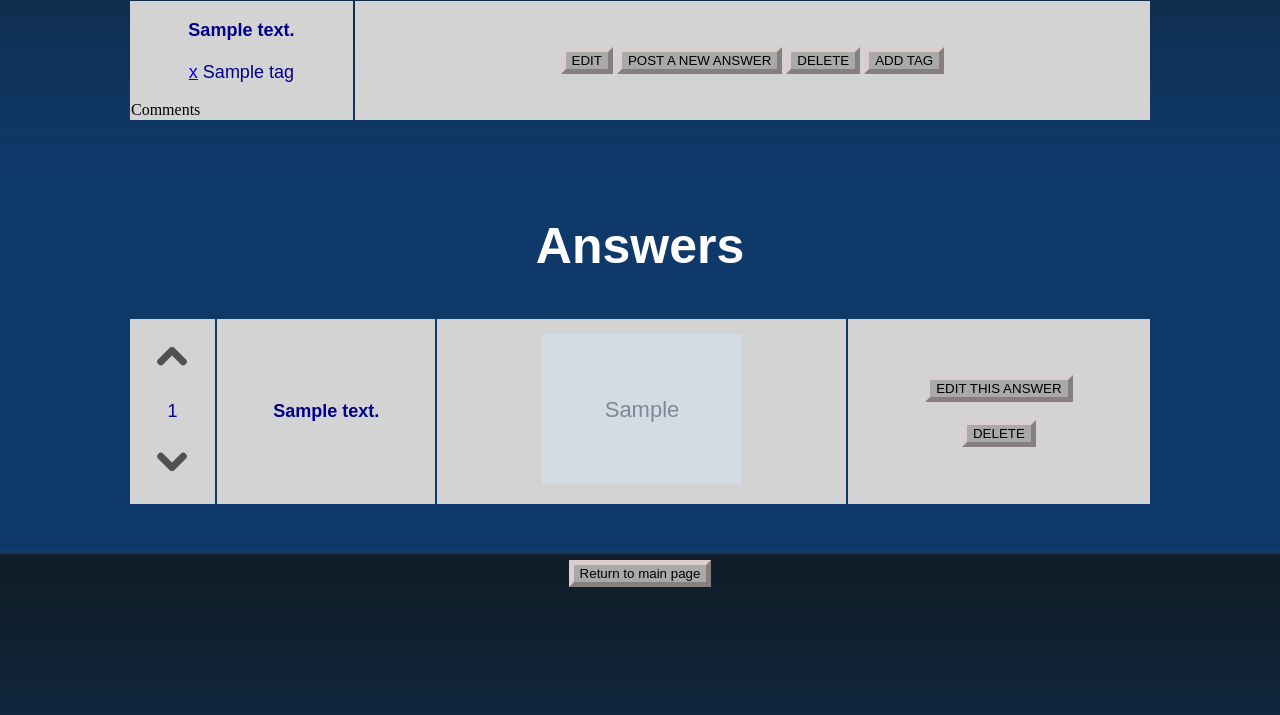
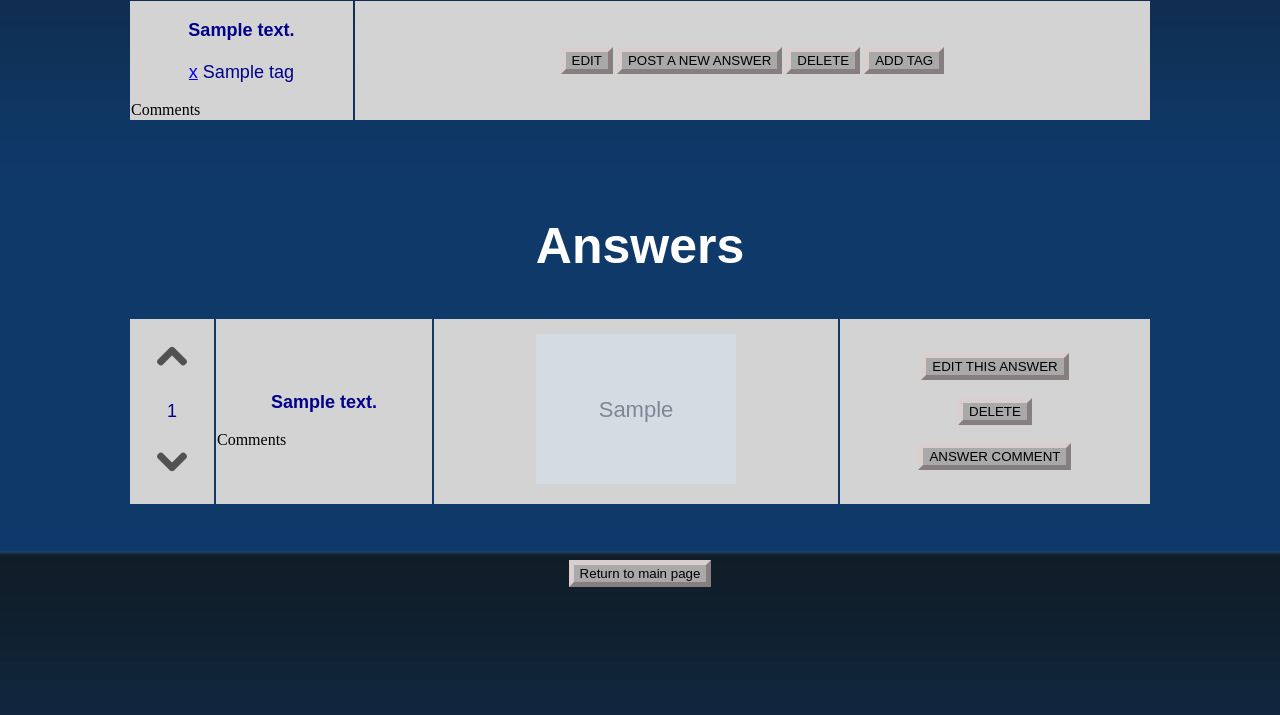
Before and after one commit to keresztenymarcell/webdoctor, a Flask app: template templates/display_question.html in a window 1280 px wide. Shown: the part 247-962 px from the top of the page. Run offline with Flask 2, Linux system fonts and the light colour scheme; the template is opened without the code that fills it: most values are stand-ins (such as "Sample title", 1, 10 or a date in 2020); grey boxes marked "Sample" are stand-in pictures; some libraries are stand-ins or nearby versions.

Commit message:
FIx new answer problem in html

```diff
--- a/server.py
+++ b/server.py
@@ -157,7 +157,7 @@ def add_new_comment_to_question(question_id):
         data_handler.add_new_comment_to_question(new_comment)
         return redirect(url_for("display_question", question_id=question_id))
 
-    return redirect(url_for("display_question", question_id=question_id))
+    return render_template("add_new_comment.html", question_id=question_id)
 
 
 @app.route("/comment/<comment_id>/edit", methods=["GET", "POST"])
--- a/templates/display_question.html
+++ b/templates/display_question.html
@@ -61,7 +61,21 @@
                         <p>{{ answer.vote_number }}</p>
                         <p><a href="/answer/{{ answer.id }}/vote_down"><img class="down_arrow" src="/static/icons/arrow.png" alt="down-vote" width="40" height="40"></a></p>
                     </td>
-                    <td ><p><strong>{{ answer.message }}</strong></p></td>
+                    <td ><p><strong>{{ answer.message }}</strong></p>
+                    <div class="dropdown">
+                    <span>Comments</span>
+                    <div class="dropdown-content">
+                        {%for comment in comments%}
+                        <p>{{ comment.message }}<p>
+                            <a href="/comment/{{ comment.id }}/delete">
+                            <button style="font-size:20px">
+                            <i class="fa fa-trash-o"></i>
+                            </button>
+                            </a>
+                        {%endfor%}
+                    </div>
+                </div>
+                    </td>
                     <td style="text-align: center">
                         {% if answer.image  %}
                             <img src="/static/pictures/answer_pictures/{{ answer.image }}" width="200" alt="some picture">
@@ -70,7 +84,7 @@
                     <td>
                         <p><a href="/answer/{{ answer.id }}/edit"><button>EDIT THIS ANSWER</button></a></p>
                         <p><a href="/answer/{{ answer.id }}/delete"><button>DELETE</button></a></p>
-
+                        <p><a href="/question/{{ answer.id }}/new-comment"><button>ANSWER COMMENT</button></a></p>
                     </td>
                 </tr>
                 {% endif %}
--- a/templates/list.html
+++ b/templates/list.html
@@ -76,7 +76,7 @@
                     <a href="/question/{{ question.id }}">
                         <button>ANSWER</button></a>
                     <a href="/question/{{ question.id }}/new-comment">
-                        <button>COMMENT</button></a>
+                        <button>QUESTION COMMENT</button></a>
                     <p style="text-align: right">
                         Views: {{ question.view_number }}</p>
                 </td>
```
Also changed, not shown: templates/add_new_comment.html (+14 -1 lines).
